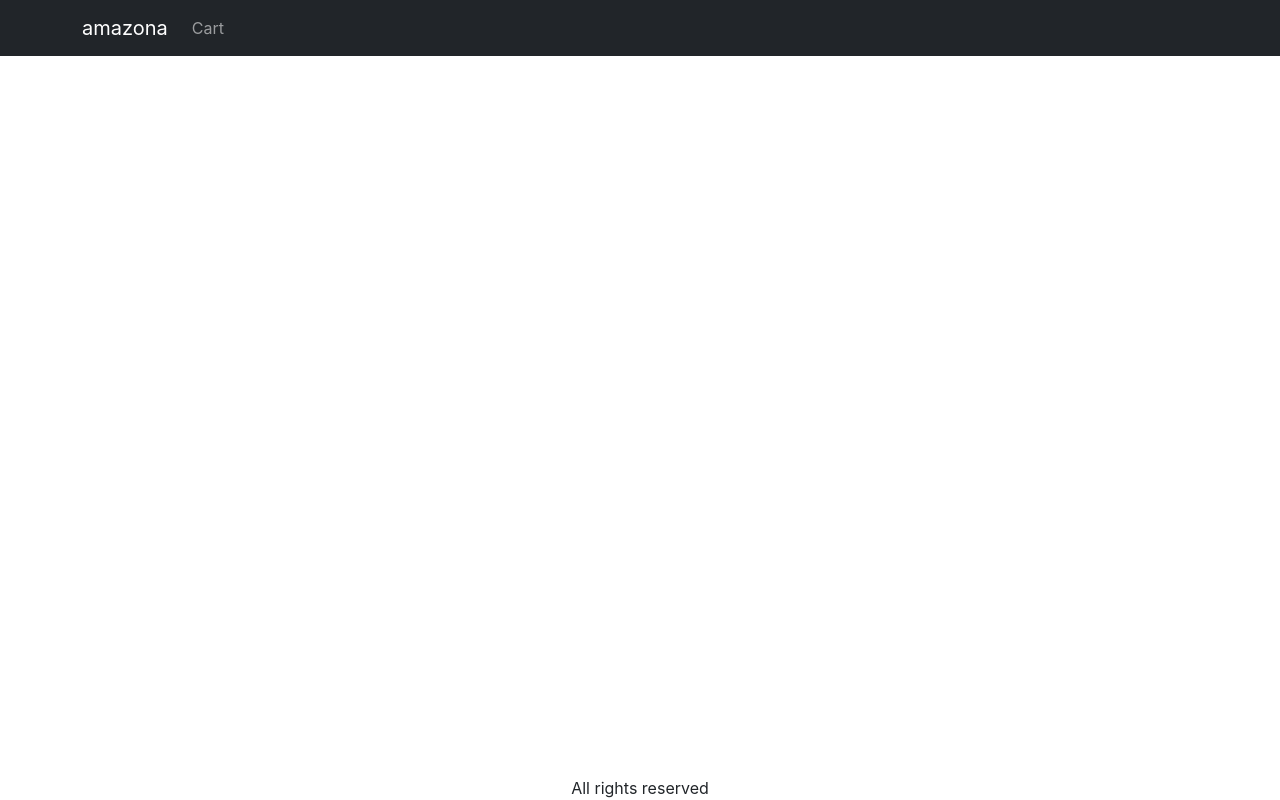
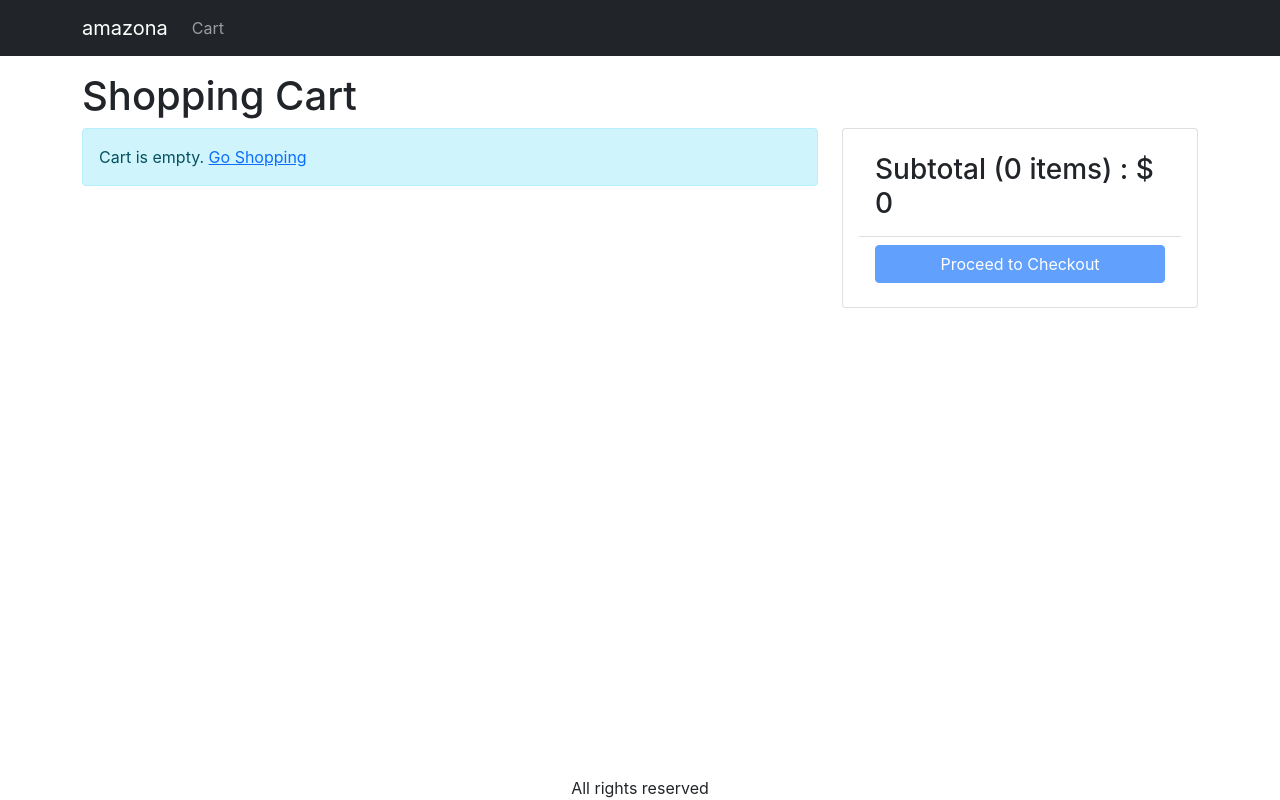
Before and after one commit to gamanedy144/mern-stack-amazona, a React (Create React App) app in the folder frontend/: page /cart in a window 1280 px wide. Built offline with nearby package versions, Linux system fonts and the light colour scheme.

Commit message:
Create CartScreen to show list of item in the cart

```diff
--- a/frontend/src/App.js
+++ b/frontend/src/App.js
@@ -9,6 +9,7 @@
 import Badge from 'react-bootstrap/Badge';
 import { LinkContainer } from 'react-router-bootstrap';
 import { Store } from './Store';
+import CartScreen from './screens/CartScreen';
 
 function App() {
   const { state } = useContext(Store);
@@ -41,6 +42,7 @@
             <Routes>
               <Route path="/product/:slug" element={<ProductScreen />} />
               <Route path="/" element={<HomeScreen />} />
+              <Route path="/cart" element={<CartScreen />} />
             </Routes>
           </Container>
         </main>
--- a/frontend/src/index.css
+++ b/frontend/src/index.css
@@ -42,3 +42,6 @@
 .img-large {
   max-width: 100%;
 }
+.img-thumbnail {
+  height: 80px;
+}
--- /dev/null
+++ b/frontend/src/screens/CartScreen.js
@@ -0,0 +1,97 @@
+import React, { useContext } from 'react';
+import { Helmet } from 'react-helmet-async';
+import { Store } from '../Store';
+import Row from 'react-bootstrap/Row';
+import Col from 'react-bootstrap/Col';
+import MessageBox from '../components/MessageBox';
+import ListGroup from 'react-bootstrap/ListGroup';
+import { Link } from 'react-router-dom';
+import Button from 'react-bootstrap/Button';
+import Card from 'react-bootstrap/Card';
+
+export default function CartScreen() {
+  const { state, dispatch: ctxDispatch } = useContext(Store);
+  const {
+    cart: { cartItems },
+  } = state;
+
+  return (
+    <div>
+      <Helmet>
+        <title>Shopping Cart</title>
+      </Helmet>
+
+      <h1>Shopping Cart</h1>
+      <Row>
+        <Col md={8}>
+          {cartItems.length === 0 ? (
+            <MessageBox>
+              Cart is empty. <Link to="/">Go Shopping</Link>
+            </MessageBox>
+          ) : (
+            <ListGroup>
+              {cartItems.map((item) => (
+                <ListGroup.Item key={item._id}>
+                  <Row className="align-items-center">
+                    <Col md={4}>
+                      <img
+                        src={item.image}
+                        alt={item.name}
+                        className="img-fluid rounded img-thumbnail"
+                      ></img>{' '}
+                      <Link to={`/product/${item.slug}`}>{item.name}</Link>
+                    </Col>
+                    <Col md={3}>
+                      <Button variant="light" disabled={item.quantity === 1}>
+                        <i className="fa-solid fa-minus-circle"></i>
+                      </Button>{' '}
+                      <span>{item.quantity}</span>{' '}
+                      <Button
+                        variant="light"
+                        disabled={item.quantity === item.countInStock}
+                      >
+                        <i className="fa-solid fa-plus-circle"></i>
+                      </Button>
+                    </Col>
+                    <Col md={3}>${item.price}</Col>
+                    <Col md={2}>
+                      <Button variant="light">
+                        <i className="fa-solid fa-trash"></i>
+                      </Button>
+                    </Col>
+                  </Row>
+                </ListGroup.Item>
+              ))}
+            </ListGroup>
+          )}
+        </Col>
+        <Col md={4}>
+          <Card>
+            <Card.Body>
+              <ListGroup variant="flush">
+                <ListGroup.Item>
+                  <h3>
+                    Subtotal ({cartItems.reduce((a, c) => a + c.quantity, 0)}{' '}
+                    items) : ${' '}
+                    {cartItems.reduce((a, c) => a + c.price * c.quantity, 0)}
+                  </h3>
+                </ListGroup.Item>
+                <ListGroup.Item>
+                  <div className="d-grid">
+                    <Button
+                      type="button"
+                      variant="primary"
+                      disabled={cartItems.length === 0}
+                    >
+                      Proceed to Checkout
+                    </Button>
+                  </div>
+                </ListGroup.Item>
+              </ListGroup>
+            </Card.Body>
+          </Card>
+        </Col>
+      </Row>
+    </div>
+  );
+}
--- a/frontend/src/screens/ProductScreen.js
+++ b/frontend/src/screens/ProductScreen.js
@@ -1,5 +1,5 @@
 import Rating from '../components/Rating';
-import { useParams } from 'react-router-dom';
+import { useNavigate, useParams } from 'react-router-dom';
 import React, { useContext, useEffect, useReducer } from 'react';
 import axios from 'axios';
 import Col from 'react-bootstrap/esm/Col';
@@ -28,6 +28,7 @@
 };
 
 function ProductScreen() {
+  const navigate = useNavigate();
   const params = useParams();
   const { slug } = params;
   const [{ loading, error, product }, dispatch] = useReducer(reducer, {
@@ -62,6 +63,7 @@
       type: 'CART_ADD_ITEM',
       payload: { ...product, quantity },
     });
+    navigate('/cart');
   };
 
   return loading ? (
@@ -101,6 +103,7 @@
           </ListGroup>
         </Col>
         <Col md={3}>
+          <Card>
             <Card.Body>
               <ListGroup variant="flush">
                 <ListGroup.Item>
@@ -121,6 +124,7 @@
                     </Col>
                   </Row>
                 </ListGroup.Item>
+
                 {product.countInStock > 0 && (
                   <ListGroup.Item>
                     <div className="d-grid">
@@ -132,6 +136,7 @@
                 )}
               </ListGroup>
             </Card.Body>
+          </Card>
         </Col>
       </Row>
     </div>
```
Also changed, not shown: 1 other file (tests, documents, lock files or other folders). Lines whose indentation alone changed are shown as unchanged.
